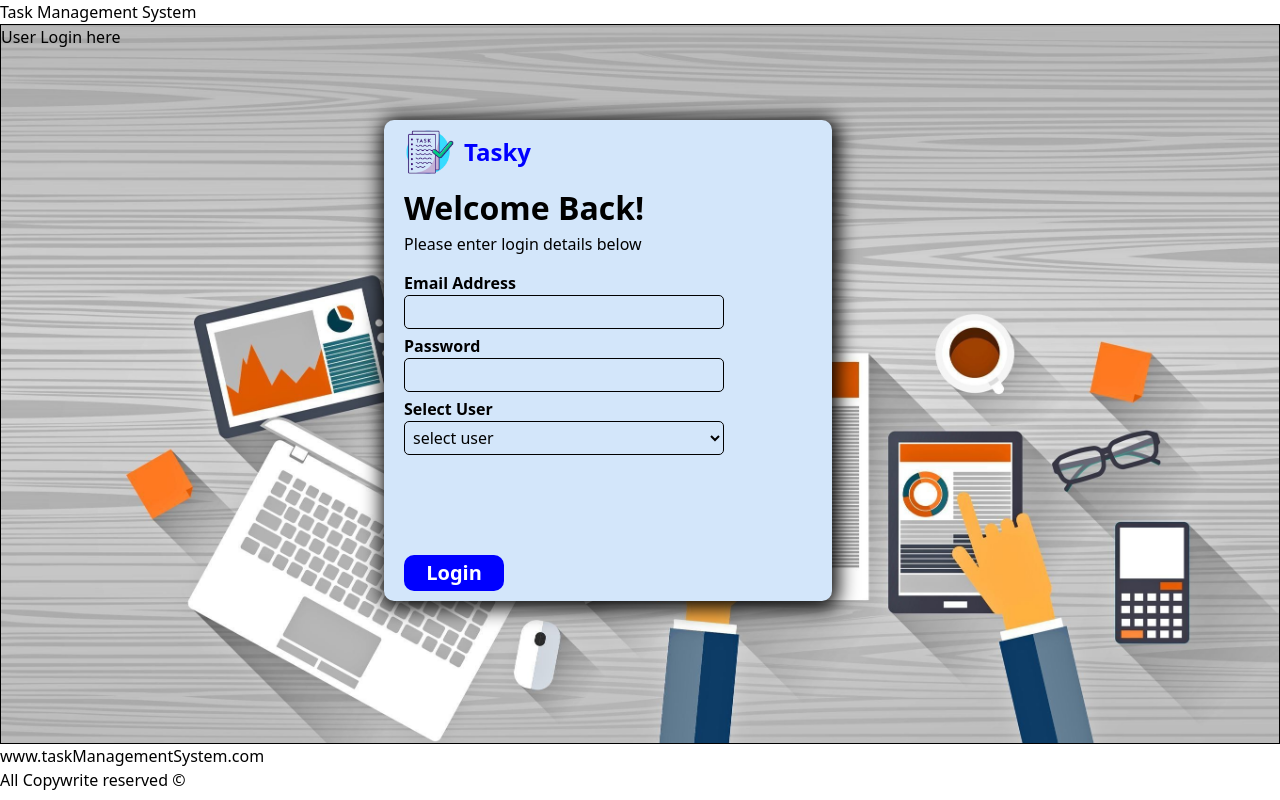
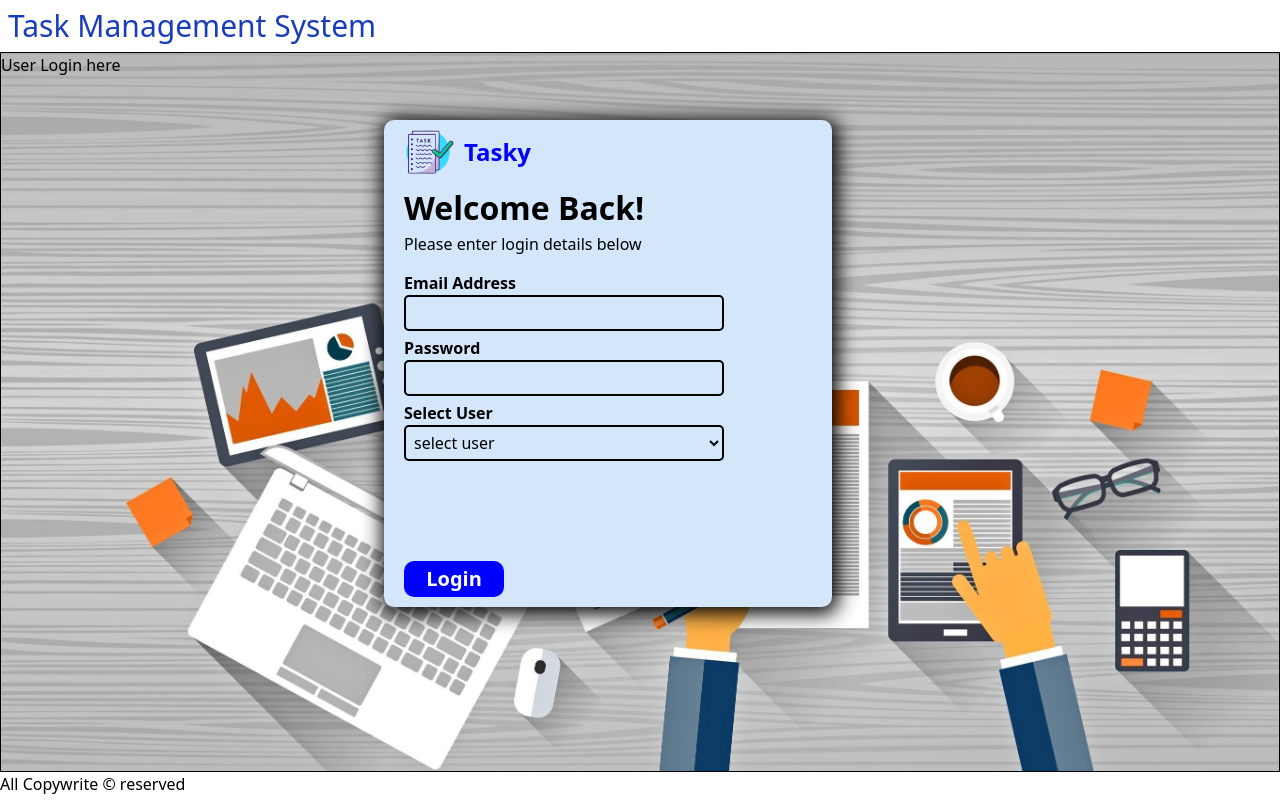
Before and after one commit to gaurav-geeky/Task-ManagementNodeJs, a React (Vite) app in the folder Client_pro/: page / in a window 1280 px wide. Built offline with nearby package versions, Linux system fonts and the light colour scheme.

Commit message:
navigate to dashboard only when mongoDB is opened

```diff
--- a/Client_pro/src/Admin/AdminDashBoard.jsx
+++ b/Client_pro/src/Admin/AdminDashBoard.jsx
@@ -1,11 +1,15 @@
 import React from 'react'
+import "../css/admindash.css"
 
 const AdminDashBoard = () => {
     return (
         <>
             <div>
-                <h1>Admin DashBoard</h1>
+                <h1 id='admin'> welcome to Admin board </h1>
             </div>
+
+
+
         </>
     )
 }
--- a/Client_pro/src/App.jsx
+++ b/Client_pro/src/App.jsx
@@ -1,25 +1,32 @@
 
-import './App.css'
 import { Route, Routes } from 'react-router-dom'
+
 import Form from './Pages/Form'
 import Layout from './Pages/Layout'
-// import AdminDashBoard from './Admin/AdminDashBoard'
+import AdminDashBoard from './Admin/AdminDashBoard'
+
 
 function App() {
   return (
     <>
+
       <Routes>
         <Route path='/' element={<Layout />} >
 
           <Route index element={< Form />} />
+
         </Route>
       </Routes>
 
-      {/* <Routes>
-        <Route path="admin-dashboard" element={<AdminDashBoard />} >
+
+      <Routes>
+        <Route path="/admin-dashboard" element={<AdminDashBoard />}>
+
 
         </Route>
-      </Routes> */}
+      </Routes >
+
+
 
     </>
   )
--- a/Client_pro/src/Pages/Form.jsx
+++ b/Client_pro/src/Pages/Form.jsx
@@ -1,33 +1,34 @@
 import React from 'react'
 import { useState } from 'react'
 import axios from "axios";
-import "../Login.css";
 import { useNavigate } from "react-router-dom";
 
+import "../css/form.css"
+
 import logo from "../assets/loginLogo.png"
-// import { useNavigate } from 'react-router-dom';
 
-function Form() {
+const Form = () => {
+
     const [email, setemail] = useState("");
     const [password, setpassword] = useState("");
     const [usertype, setusertype] = useState("");
-    // const navigate = useNavigate();
+    const navigate = useNavigate();
 
     const handleSubmit = async (e) => {
         e.preventDefault();
-        if (usertype == "admin") {
+        if (usertype === "admin") {
             try {
                 let api = `${import.meta.env.VITE_BACK_URL}/admin/login`;
                 const response = await axios.post(api, { email: email, password: password });
-                console.log(response);
 
-                alert(response.data.msg)
                 localStorage.setItem("adminname", response.data.Admin.name);
                 localStorage.setItem("adminemail", response.data.Admin.email);
-                // navigate("/admin-dashboard");
+
+                alert(response.data.msg);
+                navigate("/admin-dashboard");
             }
             catch (error) {
-                console.log(error)
+                console.log(error);
                 alert(error.response.data.msg);
             }
         }
@@ -39,7 +40,7 @@ function Form() {
     return (
         <>
             <div className='loginbody'>
-                <h1> User Login here </h1>
+                <h1 className=''> User Login here </h1>
 
                 <form className='form'>
                     <div className='flex items-center font-bold text-2xl '>
@@ -52,32 +53,33 @@ function Form() {
 
                     <label className='font-bold' htmlFor="">Email Address</label>
                     <input
-                        className='p-1 border-1  width'
-                        type="email" name='email' onChange={(e) => setemail(e.target.value)} />
+                        className='p-1 border-2  width'
+                        type="email" name='email' onChange={(e) => { setemail(e.target.value) }} />
+
 
                     <label className='font-bold ' htmlFor="">Password</label>
                     <input
-                        className='p-1 border-1  width '
-                        type="password" name='password' onChange={(e) => setpassword(e.target.value)} />
+                        className='p-1 border-2  width '
+                        type="password" name='password' onChange={(e) => { setpassword(e.target.value) }} />
 
 
                     <label className='font-bold' htmlFor="">Select User</label>
                     <select
-                        className='p-1 border-1  width'
-                        name='usertype' onChange={(e) => setusertype(e.target.value)}>
+                        className='p-1 border-2  width'
+                        name='usertype' onChange={(e) => { setusertype(e.target.value) }}>
                         <option aria-disabled > select user</option>
                         <option value="admin">Admin</option>
                         <option value="employee">Employee</option>
                     </select>
 
+
                     <button className='btnlog' type='submit' onClick={handleSubmit}>Login</button>
                 </form >
             </div>
+
         </>
     )
+
 }
 
 export default Form;
-
-
-// className='pl-1 border-2 ml-2 mt-5'
--- a/Client_pro/src/components/Footer.jsx
+++ b/Client_pro/src/components/Footer.jsx
@@ -3,8 +3,7 @@ function Footer() {
     return (
         <>
             <div>
-                www.taskManagementSystem.com
-                <div> All Copywrite reserved &copy; </div>
+                <div> All Copywrite &copy; reserved </div>
             </div>
         </>
     )
--- a/Client_pro/src/components/Header.jsx
+++ b/Client_pro/src/components/Header.jsx
@@ -2,8 +2,8 @@
 function Header() {
     return (
         <>
-            <div className="header">
-                <h1>Task Management System</h1>
+            <div className="h-full ">
+                <h1 className="text-3xl p-2 text-blue-800 font-medium">Task Management System</h1>
             </div>
         </>
     )
--- /dev/null
+++ b/Client_pro/src/css/admindash.css
@@ -0,0 +1,4 @@
+#admin {
+    font-size: 30px;
+    color: purple;
+}
--- a/Client_pro/src/Login.css
+++ b/Client_pro/src/css/form.css
@@ -8,7 +8,7 @@
 
 
 .loginbody {
-    background-image: url("./assets/bgtm11.jpg");
+    background-image: url("../assets/bgtm11.jpg");
     height: 90vh;
     width: 100vw;
     background-size: cover;
```
Also changed, not shown: Client_pro/src/App.css (deleted), 2 other files (tests, documents, lock files or other folders).
